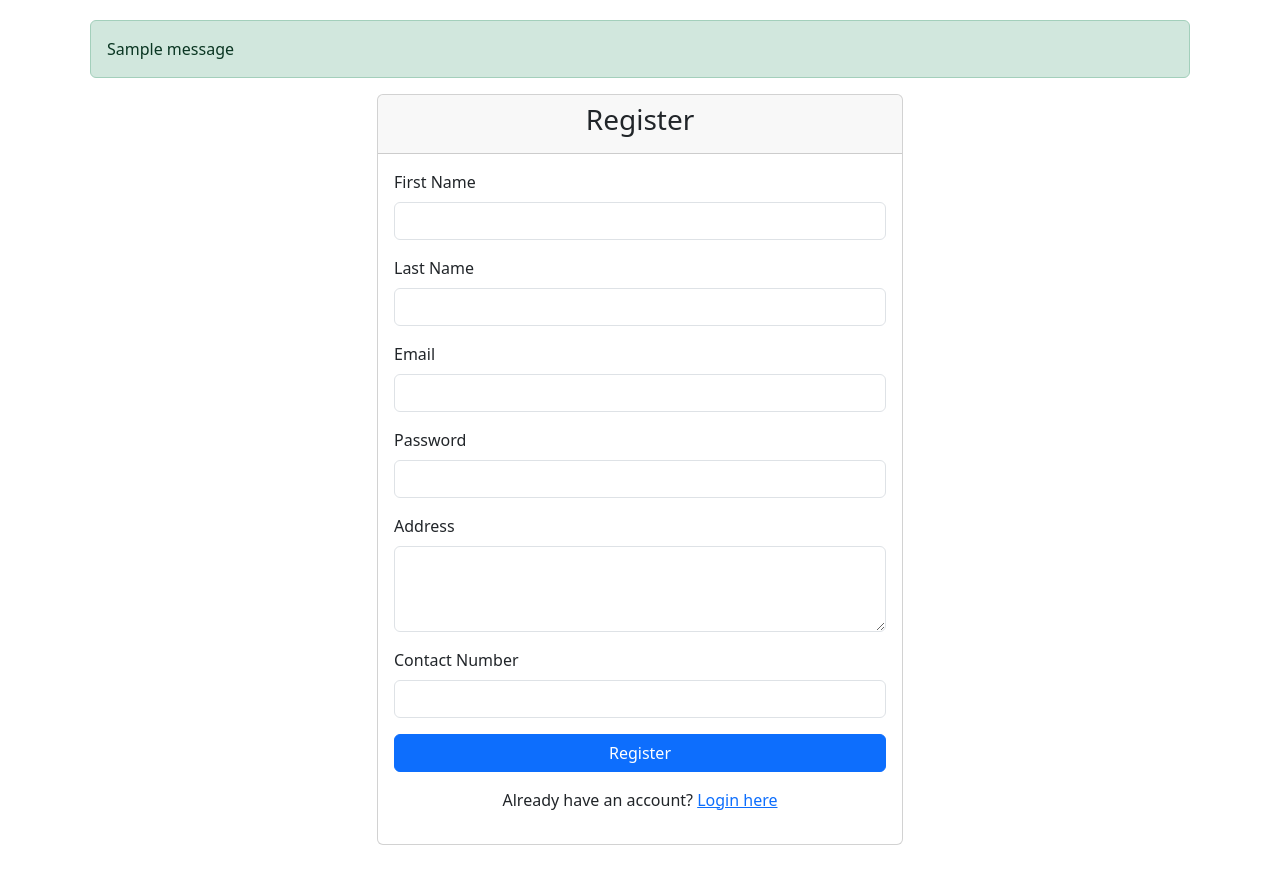
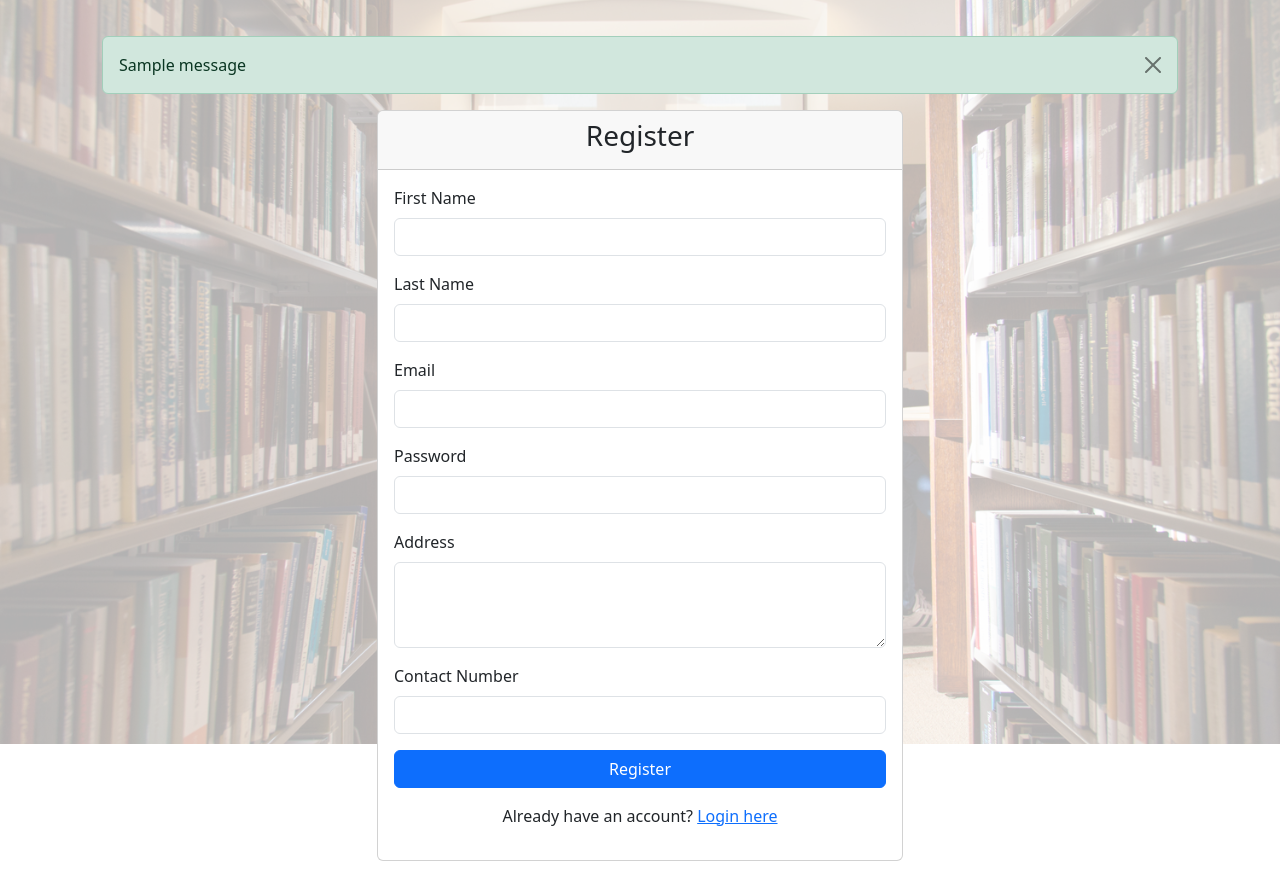
Before and after one commit to Donchka/library-management-system, a Django app: page /register/ in a window 1280 px wide. Shown: the part 56-937 px from the top of the page. Before the commit the page ends 901 px from the top, so only its background shows below. Run offline with Django 4.2, Linux system fonts and the light colour scheme; tables that the repository leaves empty hold one stand-in row (values such as "Sample post"); one stand-in notice (Sample message) is shown.

Commit message:
More UI and bug fix

```diff
--- a/library/templates/library/base.html
+++ b/library/templates/library/base.html
@@ -5,6 +5,7 @@
     <meta name="viewport" content="width=device-width, initial-scale=1.0">
     <title>{% block title %}Library Management System{% endblock %}</title>
     <link href="https://cdn.jsdelivr.net/npm/bootstrap@5.3.0/dist/css/bootstrap.min.css" rel="stylesheet">
+    {% load static %}
     <style>
         .navbar-brand {
             font-weight: bold;
@@ -16,6 +17,25 @@
             margin-top: 50px;
             padding: 20px;
             background-color: #f8f9fa;
+        }
+        body {
+            position: relative;
+            margin: 0;
+            padding: 0;
+        }
+        body::before{
+            content: "";
+            position: fixed;
+            top: 0;
+            left: 0;
+            width: 100%;
+            height: 100%;
+            background-image: url("{% static 'library/images/library_bg.jpg' %}");
+            background-size: cover;
+            background-repeat: no-repeat;
+            background-position: center;
+            opacity: 0.3;
+            z-index: -1;
         }
     </style>
 </head>
@@ -78,13 +98,15 @@
 
     <div class="container content-wrapper">
         {% if messages %}
-            {% for message in messages %}
-                <div class="alert alert-{{ message.tags }}">
+              <div class="container mt-3">
+                {% for message in messages %}
+                  <div class="alert alert-{{ message.tags }} alert-dismissible fade show" role="alert">
                     {{ message }}
-                </div>
-            {% endfor %}
+                    <button type="button" class="btn-close" data-bs-dismiss="alert" aria-label="Close"></button>
+                  </div>
+                {% endfor %}
+              </div>
         {% endif %}
-
         {% block content %}
         {% endblock %}
     </div>
--- a/library/templates/library/register.html
+++ b/library/templates/library/register.html
@@ -49,4 +49,28 @@
         </div>
     </div>
 </div>
+<div class="modal fade" id="registerMemberFailedModal" tabindex="-1" aria-labelledby="registerMemberFailedLabel" aria-hidden="true">
+        <div class="modal-dialog modal-dialog-centered">
+            <div class="modal-content">
+                <div class="modal-header bg-primary text-white">
+                    <h5 class="modal-title" id="registerMemberFailedLabel">Register Failed</h5>
+                    <button type="button" class="btn-close" data-bs-dismiss="modal" aria-label="Close"></button>
+                </div>
+                <div class="modal-body">
+                    A member with this email already exists. Please try again.
+                </div>
+                <div class="modal-footer">
+                    <button type="button" class="btn btn-secondary" data-bs-dismiss="modal">Okay</button>
+                </div>
+            </div>
+        </div>
+</div>
+{% if register_member_failed %}
+    <script>
+        document.addEventListener('DOMContentLoaded', function () {
+            const registerMemberFailedModal = new bootstrap.Modal(document.getElementById('registerMemberFailedModal'));
+            registerMemberFailedModal.show();
+        });
+    </script>
+{% endif %}
 {% endblock %}
--- a/library/views.py
+++ b/library/views.py
@@ -21,10 +21,12 @@ def register(request):
         password = request.POST.get('password')
         address = request.POST.get('address')
         contact = request.POST.get('contact')
+        register_member_status = {}
 
         if Member.objects.filter(email=email).exists():
-            messages.error(request, 'Email already exists')
-            return redirect('register')
+            #messages.error(request, 'Email already exists')
+            register_member_status['register_member_failed'] = True
+            return render(request, 'library/register.html', register_member_status)
 
         member = Member.objects.create(
             first_name=first_name,
@@ -44,13 +46,15 @@ def login_view(request):
     if request.method == 'POST':
         email = request.POST.get('email')
         password = request.POST.get('password')
+        login_status = {}
 
         if 'staffLogin' in request.POST:
             try:
                 staff = Staff.objects.get(email=email)
                 if not bcrypt.checkpw(password.encode('utf-8'),staff.credential.encode('utf-8')):
-                    messages.error(request, 'Invalid credentials')
-                    return render(request, 'library/login.html')
+                    #messages.error(request, 'Invalid credentials')
+                    login_status['login_failed'] = True
+                    return render(request, 'library/login.html', login_status)
                 # Store the member ID in the session
                 request.session['staff_id'] = staff.staff_id
                 request.session['is_authenticated'] = True  # Custom flag for authentication
@@ -62,14 +66,17 @@ def login_view(request):
                 messages.success(request, 'Login successful')
                 return redirect('home')
             except Staff.DoesNotExist:
-                messages.error(request, 'Invalid credentials')
+                #messages.error(request, 'Invalid credentials')
+                login_status['login_failed'] = True
+                return render(request, 'library/login.html', login_status)
         else:
             try:
                 # Authenticate the user manually
                 member = Member.objects.get(email=email)
                 if not bcrypt.checkpw(password.encode('utf-8'),member.credential.encode('utf-8')):
-                    messages.error(request, 'Invalid credentials')
-                    return render(request, 'library/login.html')
+                    #messages.error(request, 'Invalid credentials')
+                    login_status['login_failed'] = True
+                    return render(request, 'library/login.html', login_status)
                 # Store the member ID in the session
                 request.session['member_id'] = member.member_id
                 request.session['is_authenticated'] = True  # Custom flag for authentication
@@ -79,7 +86,8 @@ def login_view(request):
                 messages.success(request, 'Login successful')
                 return redirect('home')
             except Member.DoesNotExist:
-                messages.error(request, 'Invalid credentials')
+                login_status['login_failed'] = True
+                return render(request, 'library/login.html', login_status)
 
     return render(request, 'library/login.html')
 
@@ -143,6 +151,9 @@ def add_book(request):
 
         if not ISBN.isnumeric():
             messages.error(request, 'Invalid ISBN')
+            return redirect('book_list')
+        elif not year.isnumeric():
+            messages.error(request, 'Invalid year of publish')
             return redirect('book_list')
         elif Book.objects.filter(isbn=ISBN).exists():
             messages.error(request, 'The book with this ISBN already exist')
@@ -343,6 +354,10 @@ def register_staff(request):
         contact = request.POST.get('staffContact')
         email = request.POST.get('staffEmail')
 
+        if Staff.objects.filter(email=email).exists():
+            messages.error(request, 'Staff member with this email already exists')
+            return redirect('manage_staff')
+
         Staff.objects.create(
             first_name=first_name,
             last_name=last_name,
```
Also changed, not shown: library/templates/library/home.html (+11 -11 lines), library/templates/library/login.html (+25 -11 lines), library_management_system/settings.py (+9 -0 lines), library/static/library/images/library_bg.jpg (renamed from library/static/library/library_bg.jpg).
